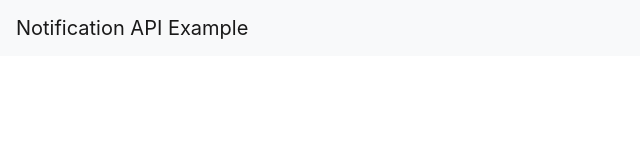
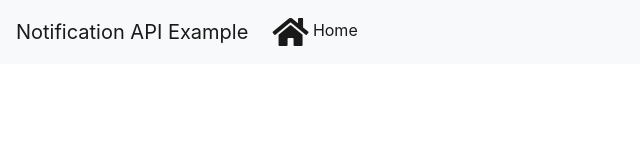
Before and after one commit to polatengin/moscow, a website: page src/index.html in a window 1280 px wide. Shown: the whole page, without its empty margins (0-640 px from the left). Drawn offline with nearby package versions, Linux system fonts and the light colour scheme; files that its build step writes are made by us from their sources.

Commit message:
link to home page

```diff
--- a/src/index.html
+++ b/src/index.html
@@ -14,6 +14,12 @@
     <a class="navbar-brand" href="/">Notification API Example</a>
     <div class="collapse navbar-collapse">
       <ul class="navbar-nav mr-auto">
+        <li class="nav-item active">
+          <a class="nav-link" href="/">
+            <i class="fa fa-home fa-2x align-middle"></i>
+            Home
+          </a>
+        </li>
       </ul>
     </div>
   </nav>
```
